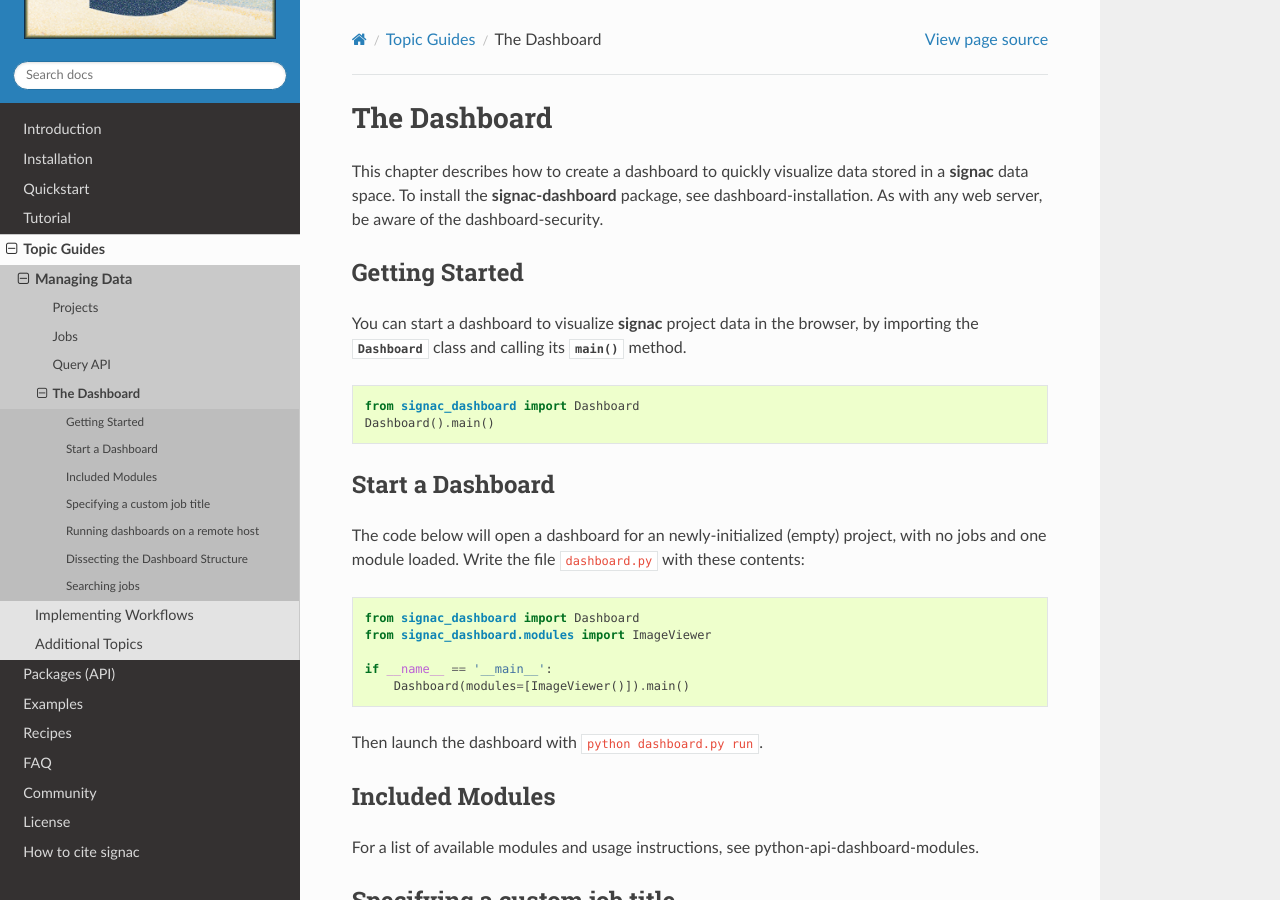
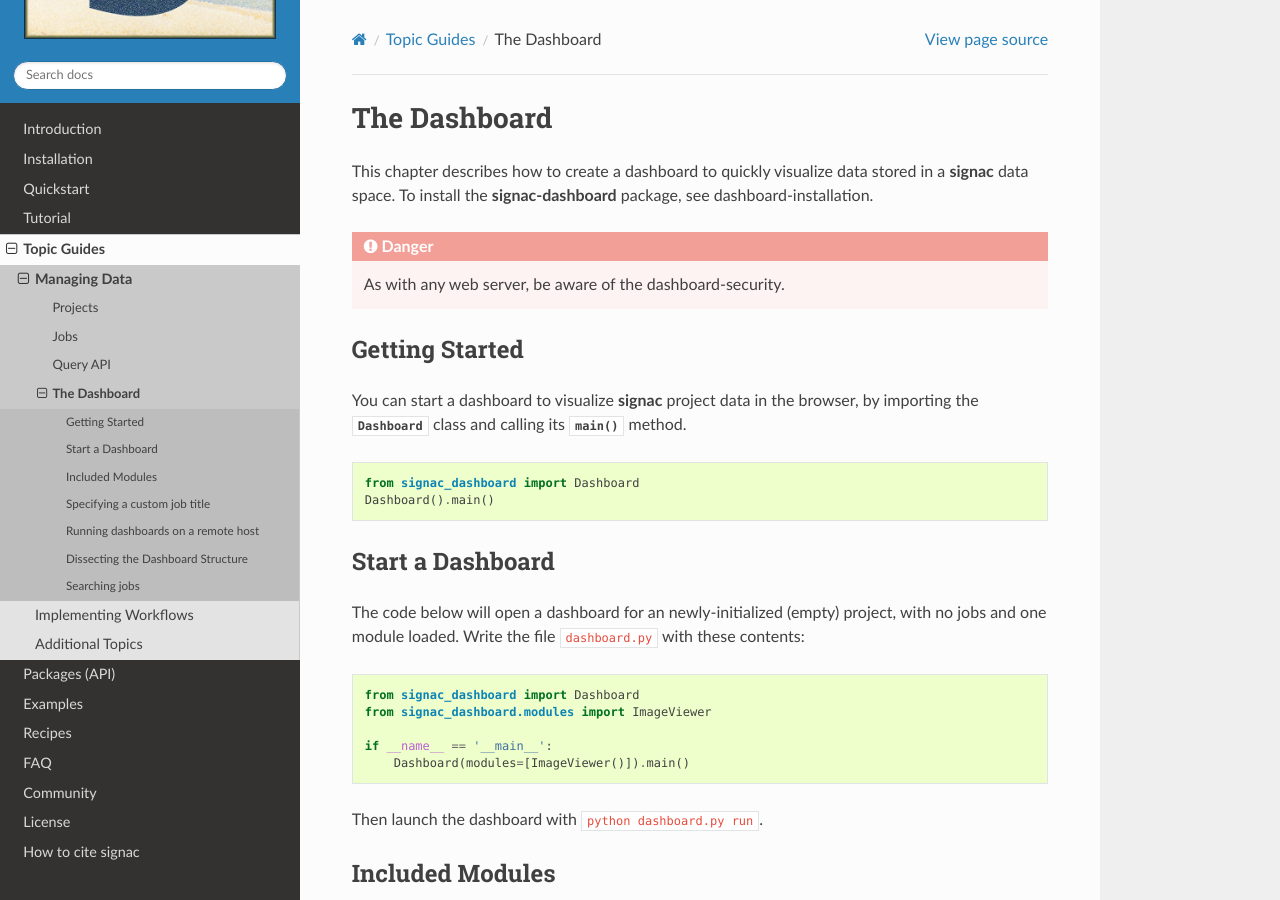
Before and after one commit to glotzerlab/signac-docs, a Sphinx documentation site: the page built from docs/source/dashboard.rst, in a window 1280 px wide and 900 px high. Built offline with Sphinx 7.4.7 and the Read the Docs theme 2.0.0, drawn with Linux system fonts in a browser that asks for light colours; some of the changed lines change nothing that is shown.

Commit message:
Be more dangerous.

```diff
--- a/docs/source/dashboard.rst
+++ b/docs/source/dashboard.rst
@@ -5,7 +5,10 @@ The Dashboard
 
 This chapter describes how to create a dashboard to quickly visualize data stored in a **signac** data space.
 To install the **signac-dashboard** package, see :ref:`dashboard-installation`.
-As with any web server, be aware of the :ref:`dashboard-security`.
+
+.. danger::
+
+    As with any web server, be aware of the :ref:`dashboard-security`.
 
 Getting Started
 ---------------
```
